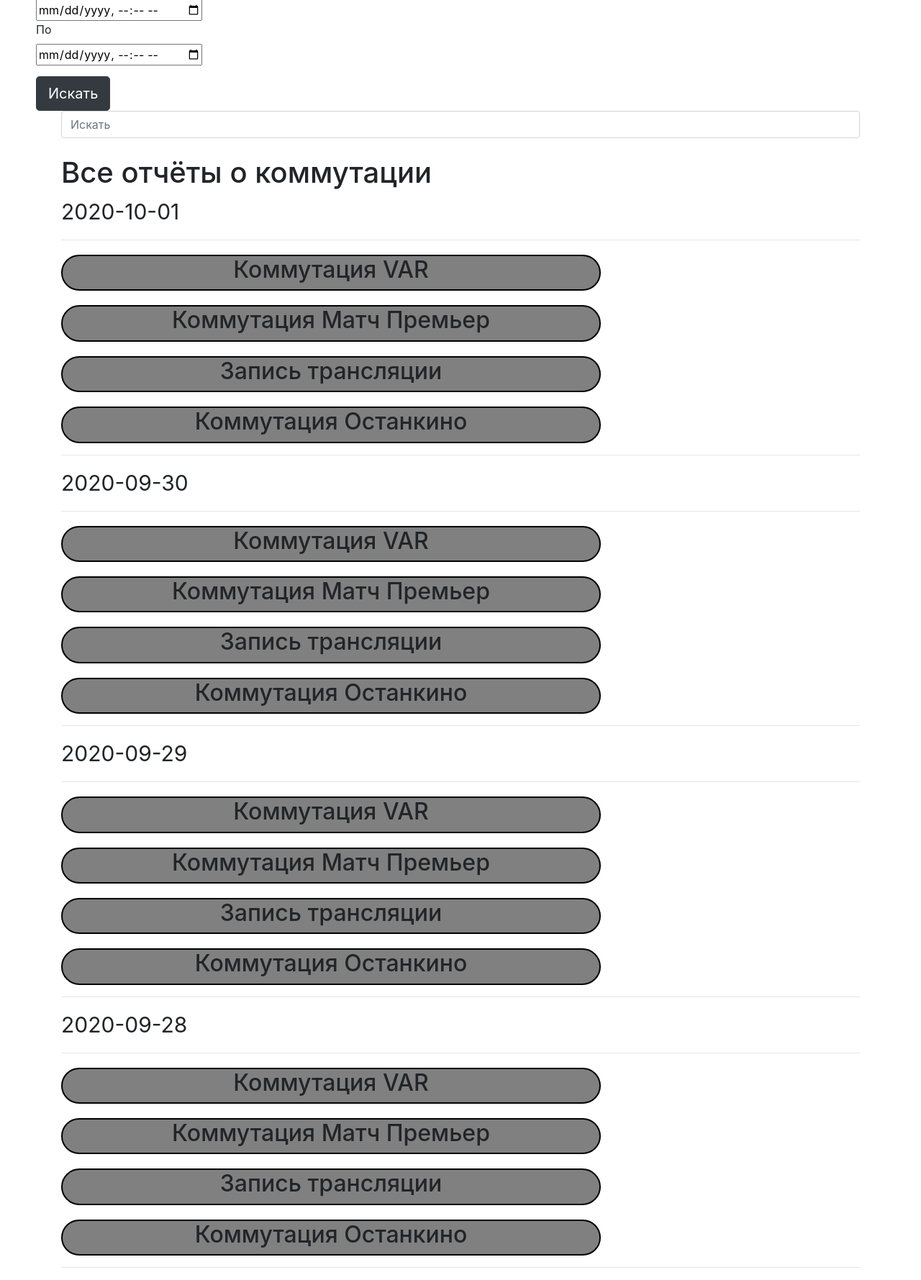
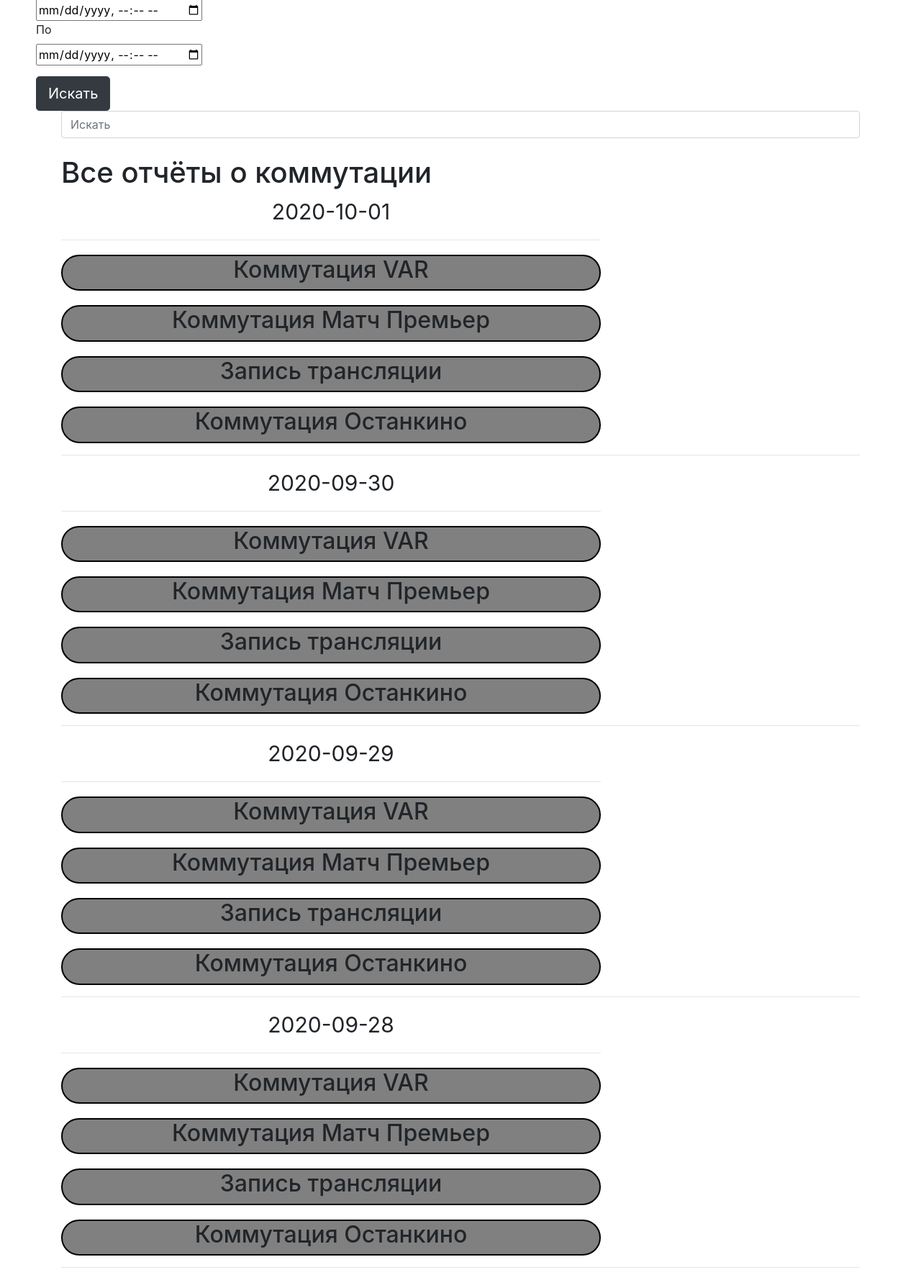
Before and after one commit to evgeniygroznykh/Engrepo, a Flask app: page /switching_reports/ in a window 1280 px wide. Shown: the part 113-1892 px from the top of the page at 72% size. Run offline with Flask 2, Linux system fonts and the light colour scheme; tables that the repository leaves empty hold one stand-in row (values such as "Sample post"); some libraries are stand-ins or nearby versions.

Commit message:
Aligned report dates by center of day-block div

```diff
--- a/static/css/custom/main.css
+++ b/static/css/custom/main.css
@@ -88,6 +88,15 @@
     justify-content: center;
 }
 
+.day-block {
+    width: fit-content;
+}
+
+.day-block p {
+    text-align: center;
+    font-size: 30px;
+}
+
 table {
 }
 
--- a/switching_reports/templates/switching-reports.html
+++ b/switching_reports/templates/switching-reports.html
@@ -51,8 +51,8 @@
             {% if switching_reports|length > 0 %}
                 {% if amount_of_days %}
                     {% for i in range(amount_of_days) %}
-                    <div>
-                        <p style="font-size: 30px;">{{ (now - time_deltas[i]).__format__('%Y-%m-%d') }}</p>
+                    <div class="day-block">
+                        <p>{{ (now - time_deltas[i]).__format__('%Y-%m-%d') }}</p>
                         <hr>
                         {% for wt in work_types %}
                         <div class="work-type-block" id="{{ wt }}_{{ i }}_days_before">
@@ -86,8 +86,8 @@
                     {% endfor %}
                 {% else %}
                     {% for i in range(14) %}
-                    <div>
-                        <p style="font-size: 30px;">{{ (now - time_deltas[i]).__format__('%Y-%m-%d') }}</p>
+                    <div class="day-block">
+                        <p>{{ (now - time_deltas[i]).__format__('%Y-%m-%d') }}</p>
                         <hr>
                         {% for wt in work_types %}
                         <div class="work-type-block" id="{{ wt }}_{{ i }}_days_before">
```
